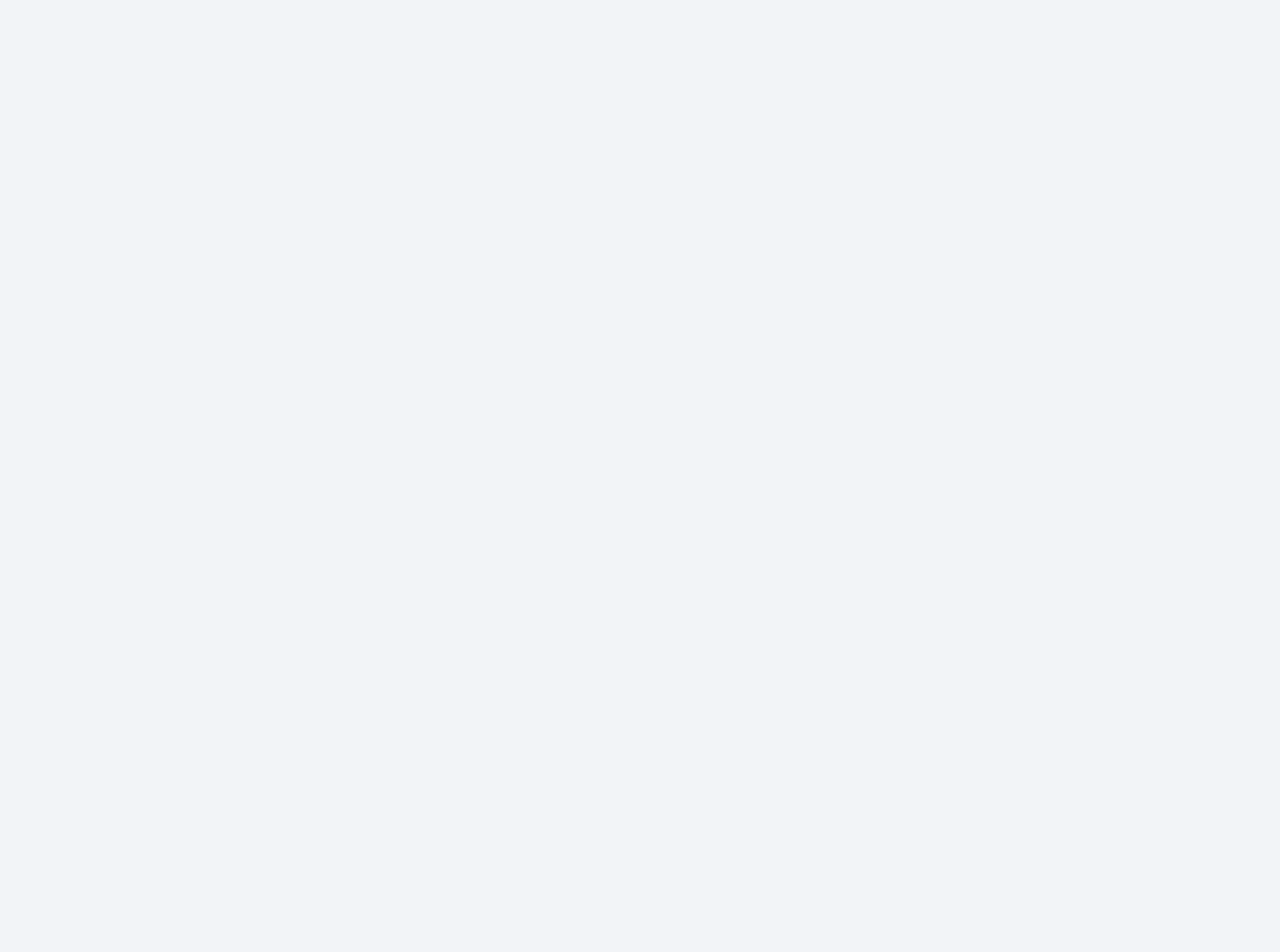
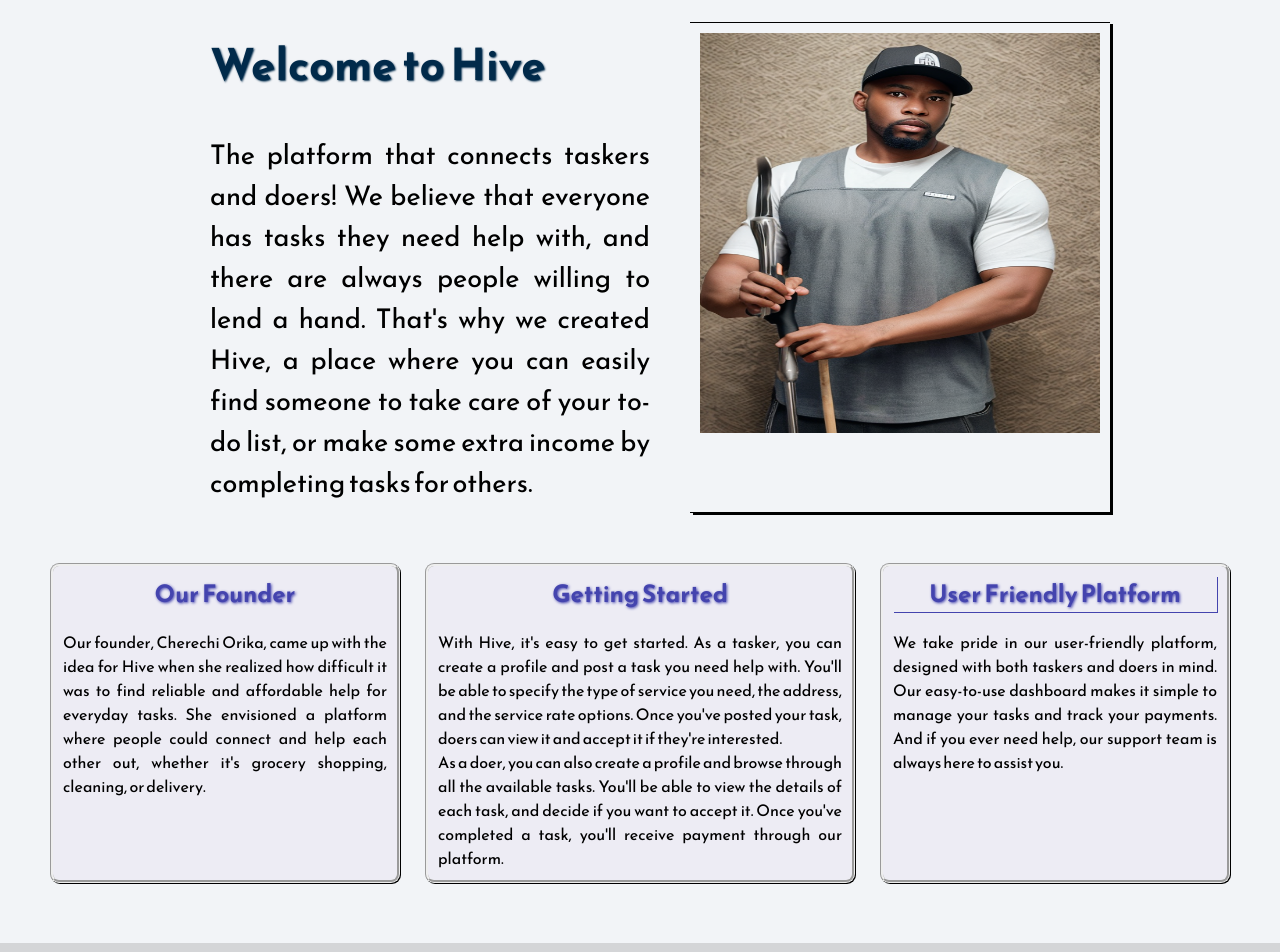
Before and after one commit to Osayi-Joy/Hive-frontend-React, a React (Create React App) app: page /about in a window 1280 px wide. Before the commit this address had no page. Shown: the part 240-1192 px from the top of the page. Before the commit the page ends 800 px from the top, so only its background shows below. Built offline with nearby package versions, Linux system fonts and the light colour scheme.

Commit message:
Designed the about page

```diff
--- a/src/App.js
+++ b/src/App.js
@@ -3,6 +3,7 @@ import { BrowserRouter, Routes, Route } from 'react-router-dom';
 import LandingPage from './Component/LandingPage';
 import Register from './Pages/Register';
 import Login from './Pages/Login';
+import About from './Pages/About';
 import EmailVerificationPage from './Pages/EmailVerificatonPage';
 import ResendEmailVerification from './Pages/ResendEmailVerificaton';
 import EmailVerificationSuccessContainer from './Pages/EmailVerificationSuccessContainer';
@@ -34,6 +35,7 @@ function App() {
           <Route path='/forget-password' Component={ForgetPassword}></Route>
           <Route path='/wallet' Component={wallet}></Route>
           <Route path='/dashboard' Component={dashboard}></Route>
+          <Route path='/about' Component={About}></Route>
         </Routes>
       </BrowserRouter>
     </div>
--- a/src/Component/Footer.js
+++ b/src/Component/Footer.js
@@ -41,3 +41,5 @@ export const Footer = () => {
     </div>
   );
 };
+
+export default Footer;
--- /dev/null
+++ b/src/Pages/About.jsx
@@ -0,0 +1,98 @@
+import { useEffect, useState } from 'react';
+import "./CSS/About.css";
+import NavBar from "../Component/NavBar";
+import Footer from "../Component/Footer";
+import blackman from "../Assets/blackman.png";
+
+const About = () => {
+
+  const [welcomeText, setWelcomeText] = useState("");
+
+  useEffect(() => {
+    const welcome = "Weelcome to Hive";
+    let i = 0;
+    const intervalId = setInterval(() => {
+      if (i < welcome.length) {
+        setWelcomeText((prevText) => prevText + welcome.charAt(i));
+        i++;
+      } else {
+        clearInterval(intervalId);
+      }
+    }, 150);
+    return () => clearInterval(intervalId);
+  }, []);
+
+  return (
+
+    <div className="about-container">
+      <header>
+        <NavBar />
+      </header>
+      <div className="about-section">
+        <div className="about-title">
+          <h1>ABOUT US</h1>
+        </div>
+        <div className="set">
+          <div className="about-text1">
+            <h2>{ welcomeText }</h2>
+            <p>
+              The platform that connects taskers and doers! We believe that
+              everyone has tasks they need help with, and there are always
+              people willing to lend a hand. That's why we created Hive, a place
+              where you can easily find someone to take care of your to-do list,
+              or make some extra income by completing tasks for others.
+            </p>
+          </div>
+          <div className="img1-container">
+            <img className="img2" src={blackman} alt="Founder" />
+          </div>
+        </div>
+        <div className="section-content">
+          <div className="set2">
+            <div className="about-text2">
+              <h2>Our Founder</h2>
+              <p>
+                Our founder, Cherechi Orika, came up with the idea for Hive when
+                she realized how difficult it was to find reliable and
+                affordable help for everyday tasks. She envisioned a platform
+                where people could connect and help each other out, whether it's
+                grocery shopping, cleaning, or delivery.
+              </p>
+            </div>
+          </div>
+
+          <div className="set3">
+            <div className="about-text3">
+              <h2>Getting Started</h2>
+              <p>
+                With Hive, it's easy to get started. As a tasker, you can create
+                a profile and post a task you need help with. You'll be able to
+                specify the type of service you need, the address, and the
+                service rate options. Once you've posted your task, doers can
+                view it and accept it if they're interested.<br />As a doer, you can
+                also create a profile and browse through all the available
+                tasks. You'll be able to view the details of each task, and
+                decide if you want to accept it. Once you've completed a task,
+                you'll receive payment through our platform.
+              </p>
+            </div>
+          </div>
+          <div className="set4">
+            <div className="about-text4">
+              <h2>User Friendly Platform</h2>
+              <p>
+                We take pride in our user-friendly platform, designed with both
+                taskers and doers in mind. Our easy-to-use dashboard makes it
+                simple to manage your tasks and track your payments. And if you
+                ever need help, our support team is always here to assist you.
+              </p>
+            </div>
+          </div>
+        </div>
+      </div>
+      <Footer />
+    </div>
+  );
+};
+
+export default About;
--- /dev/null
+++ b/src/Pages/CSS/About.css
@@ -0,0 +1,138 @@
+.about-container {
+  /* display: flex; */
+  flex-direction: row;
+  justify-content: center;
+  align-items: center;
+  padding: 0px;
+  width: 100%;
+  margin: 0px;
+}
+
+.about-title {
+  display: flex;
+  justify-content: center;
+  margin-bottom: 35px;
+  margin-top: 40px;
+  text-shadow: 1px 1px 2px;
+}
+.about-title h1 {
+  font-size: 38px;
+  color: slateblue;
+
+}
+
+.section-content {
+  display: flex;
+  flex-direction: row;
+  justify-content: space-between;
+  margin-bottom: 50px;
+  margin-top: 50px;
+  /* background-color: rgb(233, 232, 243); */
+}
+
+.set {
+  display: flex;
+  justify-content: space-between;
+  margin-bottom: 20px;
+  /* border-bottom: 1px solid; */
+
+
+}
+
+.about-text1 {
+  flex-basis: 60%;
+  margin-right: 30px;
+  padding: 10px;
+  text-align: justify;
+  /* background-color: rgb(190, 190, 190); */
+  margin-left: 200px;
+}
+.about-text1 h2 {
+  font-size: 44px;
+  text-shadow: 1px 1px 2px;
+}
+.about-text1 p {
+  font-size: 27px;
+}
+
+.img1-container {
+  flex-basis: 40%;
+  padding: 10px;
+  margin-right: 170px;
+  border-bottom: 1px solid;
+  border-top: 1px solid;
+  box-shadow: 3px 2px;
+  /* background-color: red; */
+}
+.img2 {
+  height: 400px;
+  width: 400px;
+}
+.about-text2 {
+  padding: 10px;
+  text-align: justify;
+  /* background-color: green; */
+  width: 350px;
+  border-radius: 9px;
+  border-style: groove;
+  margin-left: 50px;
+  box-shadow: 1px 1px;
+  background-color: rgb(237, 236, 244);
+}
+.about-text2 h2 {
+  text-align: center;
+  text-shadow: 1px 1px 3px;
+  color: rgb(68, 68, 174);
+  margin-bottom: 18px;
+}
+.set2 {
+  display: flex;
+  justify-content: space-between;
+  margin-bottom: 10px;
+}
+
+.about-text3 {
+  padding: 10px;
+  text-align: justify;
+  /* background-color: blue; */
+  width: 430px;
+  border-radius: 9px;
+  border-style: groove;
+  box-shadow: 1px 1px;
+  background-color: rgb(237, 236, 244);
+}
+.about-text3 h2 {
+  text-align: center;
+  text-shadow: 1px 1px 3px;
+  color: rgb(68, 68, 174);
+  margin-bottom: 18px;
+}
+.set3 {
+  display: flex;
+  justify-content: space-between;
+  margin-bottom: 10px;
+}
+
+.about-text4 {
+  padding: 10px;
+  text-align: justify;
+  /* background-color: red; */
+  width: 350px;
+  border-radius: 9px;
+  border-style: groove;
+  margin-right: 50px;
+  box-shadow: 1px 1px;
+  background-color: rgb(237, 236, 244);
+}
+.about-text4 h2 {
+  text-align: center;
+  text-shadow: 1px 1px 3px;
+  color: rgb(68, 68, 174);
+  box-shadow: 1px 1px;
+  margin-bottom: 18px;
+}
+.set4 {
+  display: flex;
+  justify-content: space-between;
+  margin-bottom: 10px;
+}
```
Also changed, not shown: src/Assets/blackman.png (added).
